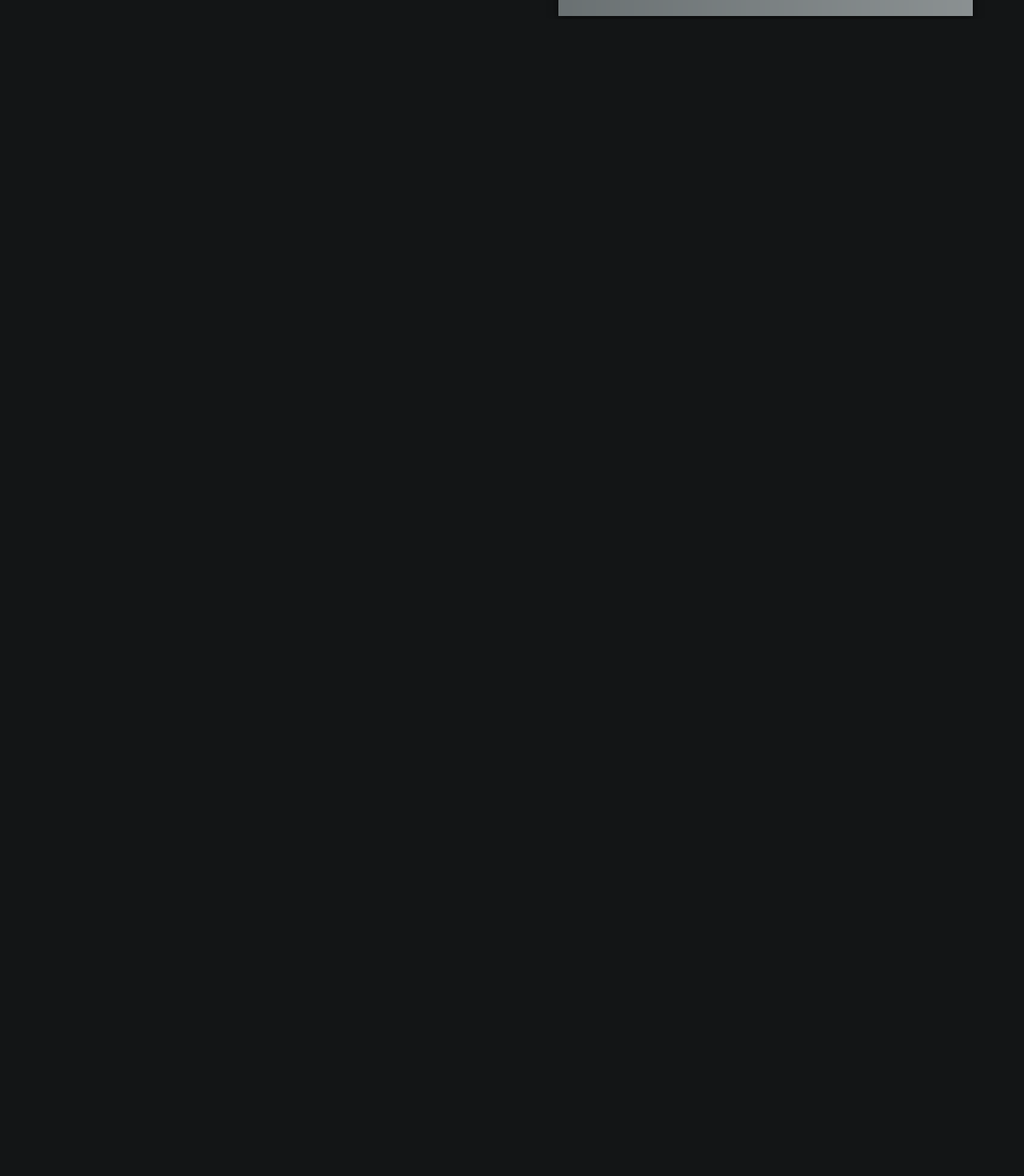
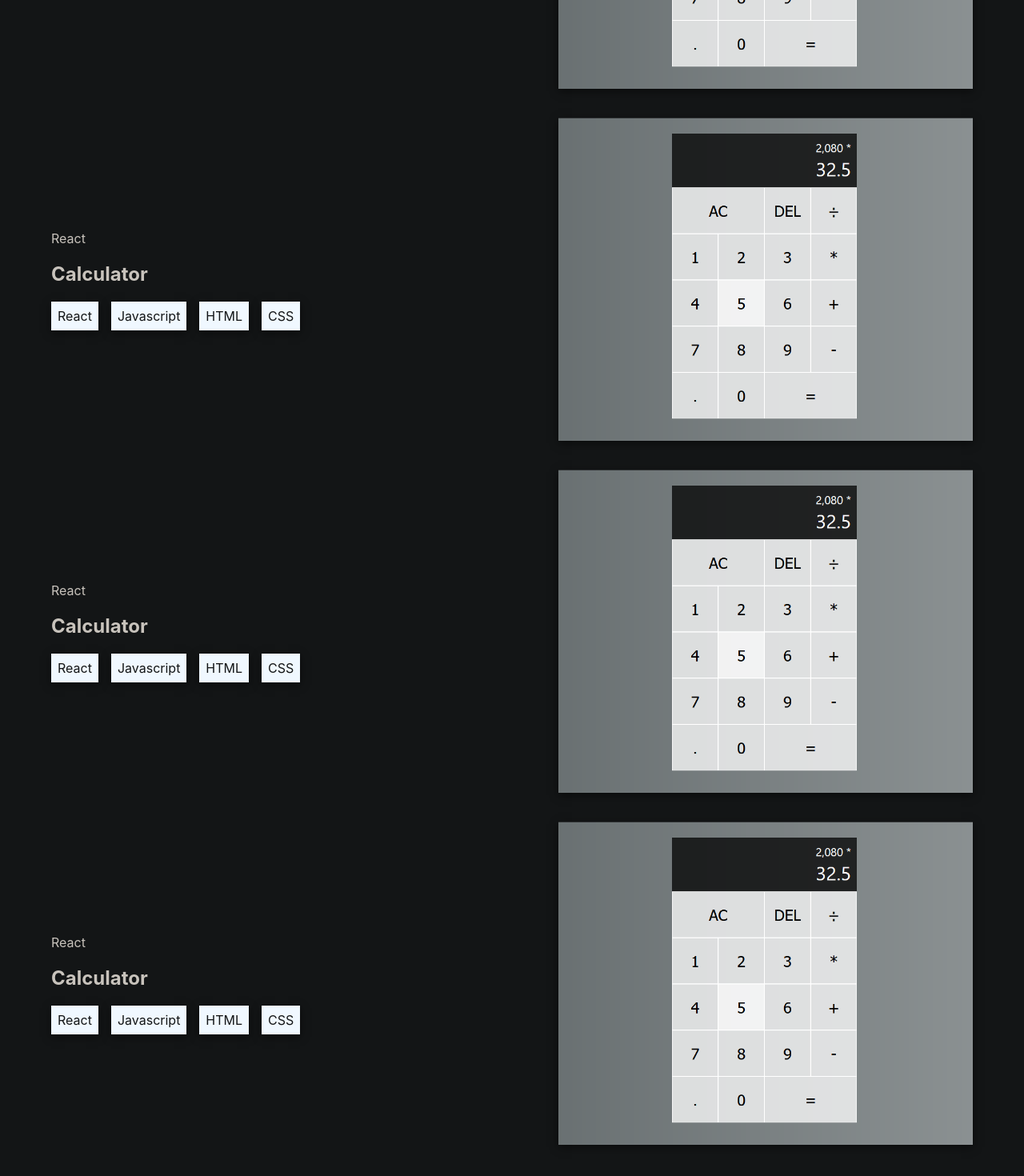
Before and after one commit to murraydeam/DevPortfolio, a React (Create React App) app: page / in a window 1280 px wide. Shown: the part 1190-2660 px from the top of the page at 80% size. Before the commit the page ends 1214 px from the top, so only its background shows below. Built offline with nearby package versions, Linux system fonts and the light colour scheme; a web font is replaced by a local one.

Commit message:
Folders created for all planned sections for the site. Curently the skills section will be getting it's base code

```diff
--- a/src/App.css
+++ b/src/App.css
@@ -18,6 +18,7 @@ html {
   flex-direction: column;
   align-items: center;
   justify-content: center;
+  gap: 2rem;
 }
 .project {
   display: flex;
--- a/src/App.js
+++ b/src/App.js
@@ -3,6 +3,10 @@ import Nav from './components/Nav/Nav'
 import Header from "./components/Header/Header";
 import Home from "./components/Home/Home";
 import Projects from './components/Projects/Projects'
+import Footer from './components/Footer/Footer'
+import Skills from './components/Skills/Skills'
+
+
 
 function Container() {
   return (
@@ -11,6 +15,8 @@ function Container() {
       <Header />
       <Home />
       <Projects />
+      <Skills />
+      <Footer />
     </div>
   );
 }
--- /dev/null
+++ b/src/components/Footer/Footer.js
@@ -0,0 +1,19 @@
+import './footer.css'
+
+import React from 'react'
+
+const Footer = () => {
+  return (
+    <div className="section">
+        <div className="footer-container">
+        <div className="footer-name">
+            Deandre Murray
+        </div>
+        <div className="footer-socials">
+        </div>
+        </div>
+    </div>
+  )
+}
+
+export default Footer
--- /dev/null
+++ b/src/components/Footer/footer.css
@@ -0,0 +1,4 @@
+.footer-container {
+    display: flex;
+    height: 5vh;
+}
--- a/src/components/Header/header.css
+++ b/src/components/Header/header.css
@@ -9,11 +9,12 @@
 }
 
 .header-button button {
-  padding: 12px;
+  padding: 0.6rem;
   font: 400 1rem "open Sans", sans-serif;
   text-transform: uppercase;
   background-color: var(--main-txt-color);
   border: none;
+  border-radius: 25px;
 }
 
 .header-button button a {
--- a/src/components/Projects/Projects.js
+++ b/src/components/Projects/Projects.js
@@ -23,6 +23,66 @@ const Projects = () => {
             <img src="/ReactCalculator.png" alt="" />
           </a>
       </div>
+      <div className="project">
+        <div className="project-details">
+          <div className="project-category">React</div>
+          <h2 className="project-title">Calculator</h2>
+          <div className="project-stack">
+            <div className="stack-item">React</div>
+            <div className="stack-item">Javascript</div>
+            <div className="stack-item">HTML</div>
+            <div className="stack-item">CSS</div>
+          </div>
+        </div>
+          <a
+            href="https://murraydeam.github.io/Calclulator/"
+            target="_blank"
+            rel="noreferrer noopener"
+            className="project-image-link"
+          >
+            <img src="/ReactCalculator.png" alt="" />
+          </a>
+      </div>
+      <div className="project">
+        <div className="project-details">
+          <div className="project-category">React</div>
+          <h2 className="project-title">Calculator</h2>
+          <div className="project-stack">
+            <div className="stack-item">React</div>
+            <div className="stack-item">Javascript</div>
+            <div className="stack-item">HTML</div>
+            <div className="stack-item">CSS</div>
+          </div>
+        </div>
+          <a
+            href="https://murraydeam.github.io/Calclulator/"
+            target="_blank"
+            rel="noreferrer noopener"
+            className="project-image-link"
+          >
+            <img src="/ReactCalculator.png" alt="" />
+          </a>
+      </div>
+      <div className="project">
+        <div className="project-details">
+          <div className="project-category">React</div>
+          <h2 className="project-title">Calculator</h2>
+          <div className="project-stack">
+            <div className="stack-item">React</div>
+            <div className="stack-item">Javascript</div>
+            <div className="stack-item">HTML</div>
+            <div className="stack-item">CSS</div>
+          </div>
+        </div>
+          <a
+            href="https://murraydeam.github.io/Calclulator/"
+            target="_blank"
+            rel="noreferrer noopener"
+            className="project-image-link"
+          >
+            <img src="/ReactCalculator.png" alt="" />
+          </a>
+      </div>
     </div>
   );
 };
--- /dev/null
+++ b/src/components/Skills/Skills.js
@@ -0,0 +1,22 @@
+import './skills.css'
+
+
+const Skills = () => {
+  return (
+    <div className="section">
+        <div className="skills-container">
+            <div className="skills-title">
+
+            </div>
+            <div className="skils-icons">
+
+            </div>
+            <div className="skills-details">
+
+            </div>
+        </div>
+    </div>
+  )
+}
+
+export default Skills
```
Also changed, not shown: src/components/Skills/skills.css (added).
